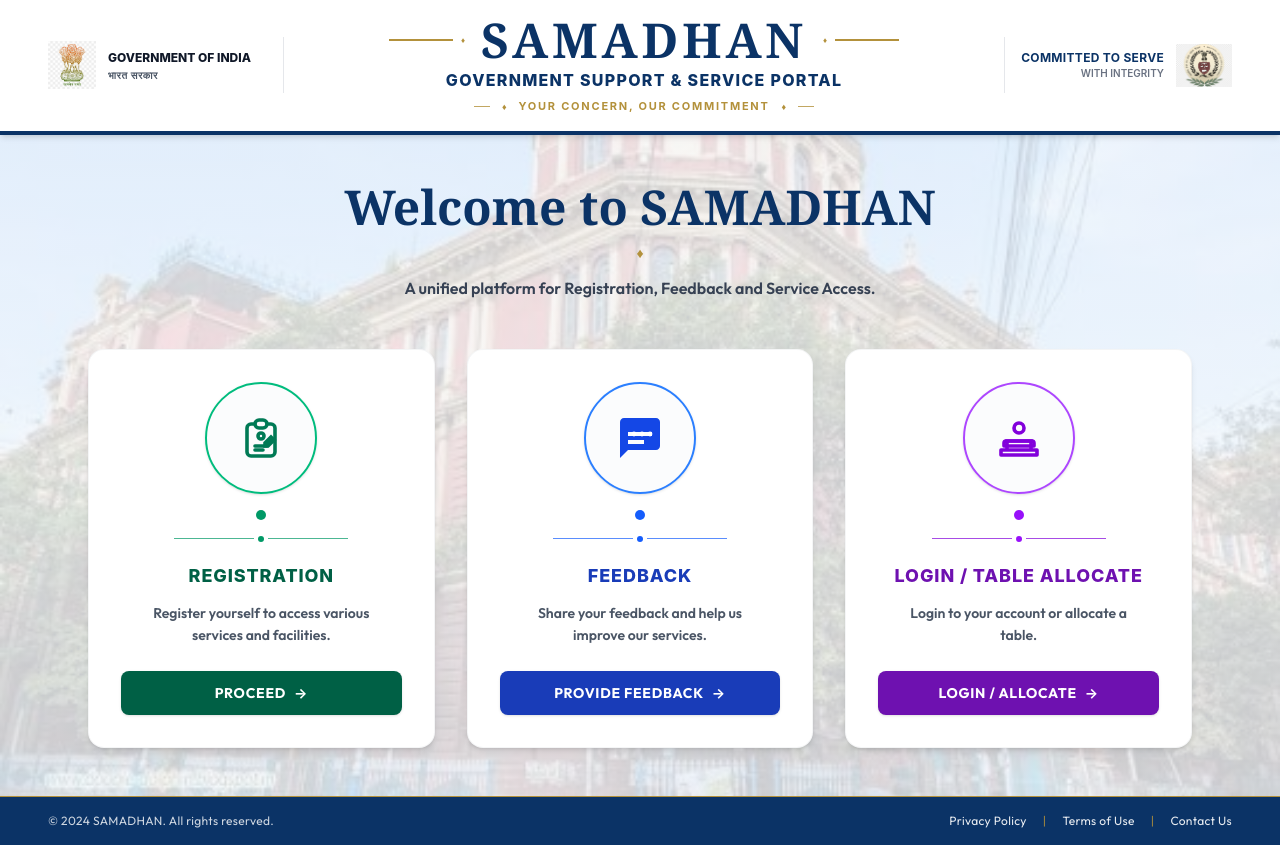
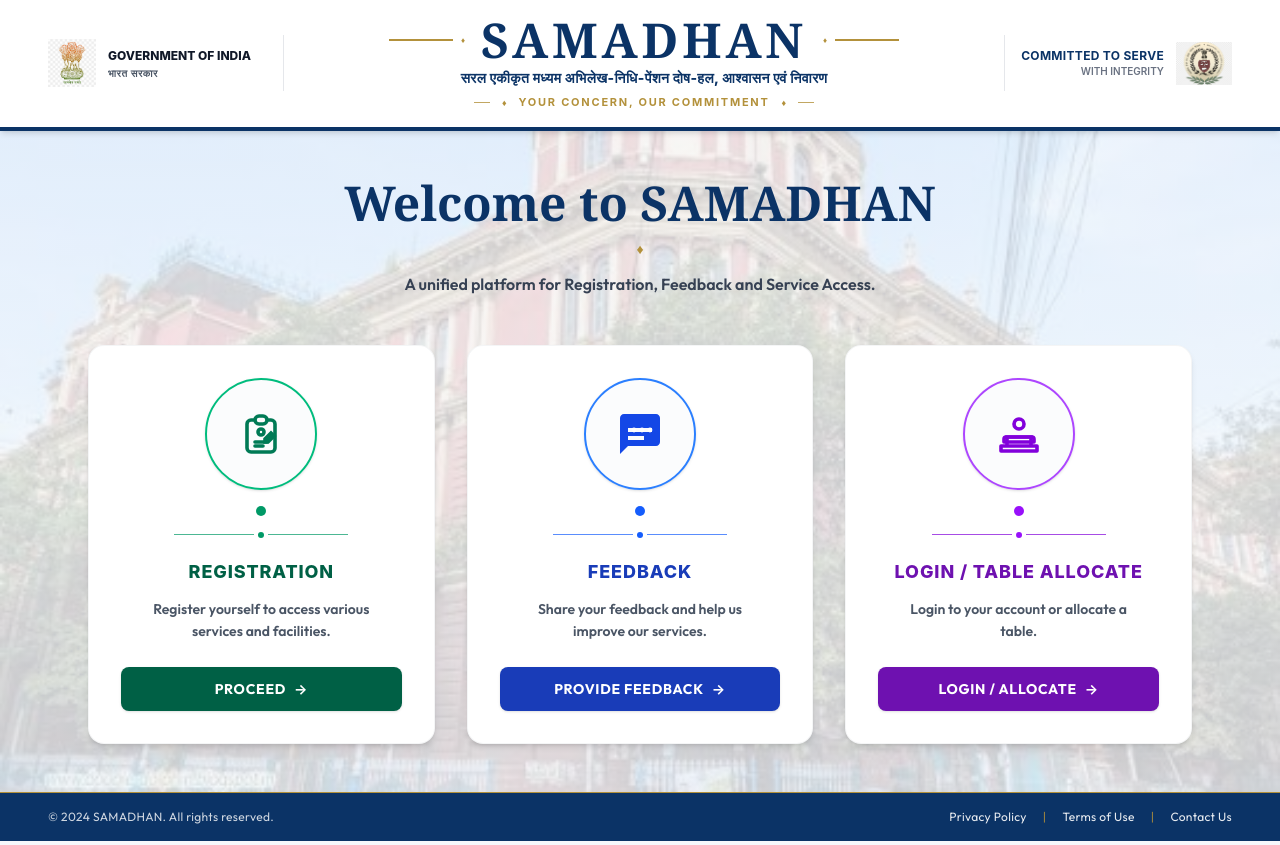
Before and after one commit to skynetukhra-coder/SAMADHAN_01, a React (Vite) app in the folder frontend/: page / in a window 1280 px wide. Built offline with nearby package versions, Linux system fonts and the light colour scheme.

Commit message:
Update header subtitle with Hindi translation under SAMADHAN

```diff
--- a/frontend/src/components/Header.jsx
+++ b/frontend/src/components/Header.jsx
@@ -84,8 +84,8 @@
         </div>
 
         {/* Subtitle */}
-        <p className="text-govBlue font-extrabold text-sm md:text-base tracking-[0.08em] uppercase mt-1">
-          Government Support & Service Portal
+        <p className="text-govBlue font-extrabold text-xs md:text-sm tracking-wide mt-1">
+          सरल एकीकृत मध्यम अभिलेख-निधि-पेंशन दोष-हल, आश्वासन एवं निवारण
         </p>
 
         {/* Slogan row with horizontal gold lines and diamond */}
```
